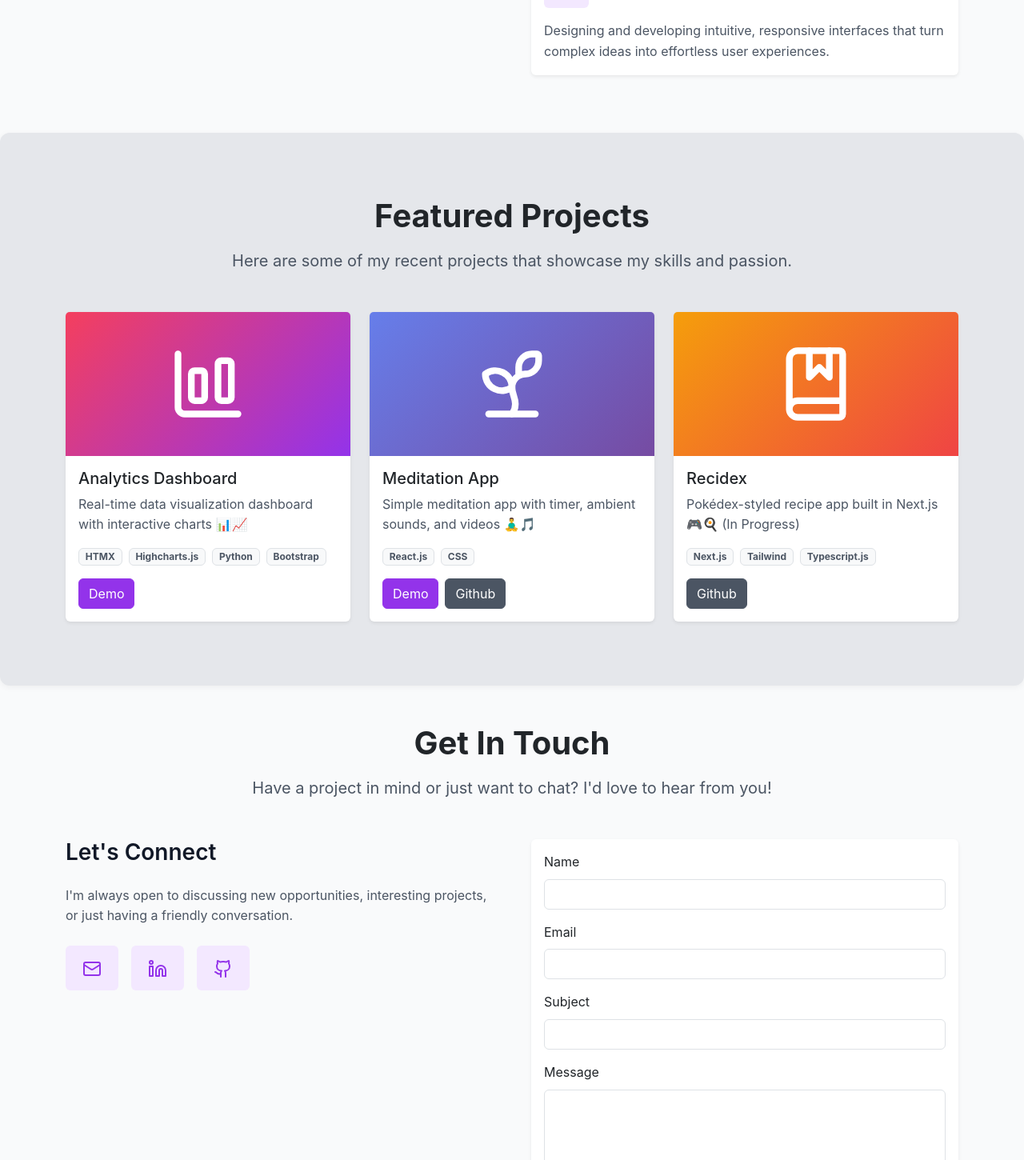
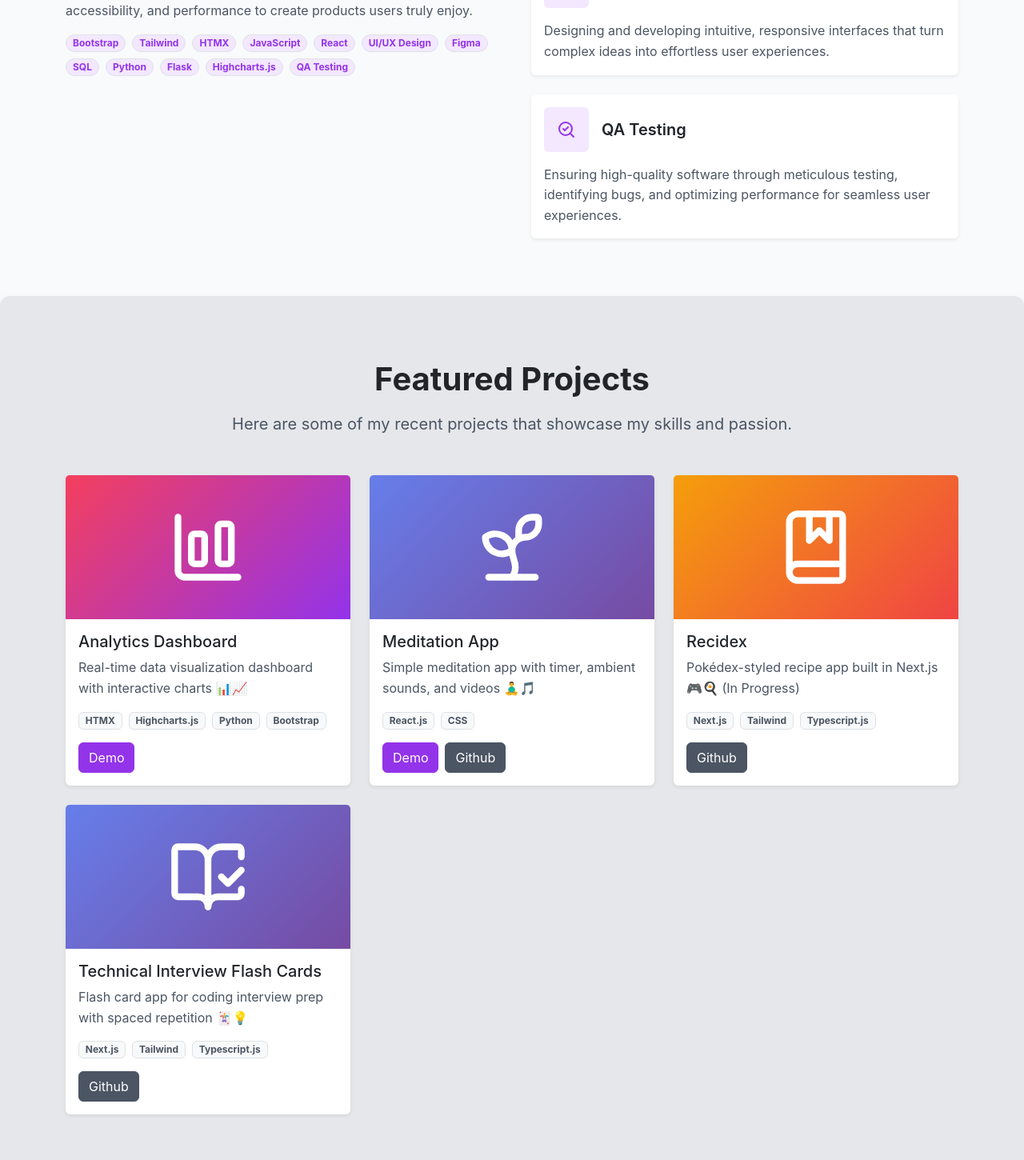
Before and after one commit to sokradyschey/sokradyschey.github.io, a React (Vite) app: page / in a window 1280 px wide. Shown: the part 1520-2970 px from the top of the page at 80% size. Built offline with nearby package versions, Linux system fonts and the light colour scheme.

Commit message:
Adding new projects and QA section in about me

```diff
--- a/src/components/About.jsx
+++ b/src/components/About.jsx
@@ -1,6 +1,6 @@
 import React from "react";
 import { Container, Row, Col, Card, Badge } from "react-bootstrap";
-import { Code2, Palette, Server } from "lucide-react";
+import { Code2, Palette, Server, SearchCheck } from "lucide-react";
 
 function About() {
   const cards = [
@@ -18,6 +18,11 @@ function About() {
       title: "UI/UX Design",
       text: "Designing and developing intuitive, responsive interfaces that turn complex ideas into effortless user experiences.",
       icon: <Palette color="#9333EA" size={24} />,
+    },
+    {
+      title: "QA Testing",
+      text: "Ensuring high-quality software through meticulous testing, identifying bugs, and optimizing performance for seamless user experiences.",
+      icon: <SearchCheck color="#9333EA" size={24} />,
     },
   ];
 
--- a/src/components/Projects.jsx
+++ b/src/components/Projects.jsx
@@ -1,6 +1,6 @@
 import React from "react";
 import { Container, Row, Col, Card, Button } from "react-bootstrap";
-import { ChartColumnBig, Sprout, BookMarked } from "lucide-react";
+import { ChartColumnBig, Sprout, BookMarked, BookOpenCheck } from "lucide-react";
 
 function Projects() {
   const projects = [
@@ -30,6 +30,15 @@ function Projects() {
       icon: <BookMarked color="#ffffff" size={100} strokeWidth={2} />,
       demo: "#",
       github: "https://github.com/sokradyschey/recidex",
+    },
+    {
+      title: "Technical Interview Flash Cards",
+      desc: "Flash card app for coding interview prep with spaced repetition 🃏💡",
+      stack: ["Next.js", "Tailwind", "Typescript.js"],
+      gradient: "bg-gradient-calm",
+      icon: <BookOpenCheck color="#ffffff" size={100} strokeWidth={2} />,
+      demo: "#",
+      github: "https://github.com/sokradyschey/flashcard-app",
     },
   ];
 
```
